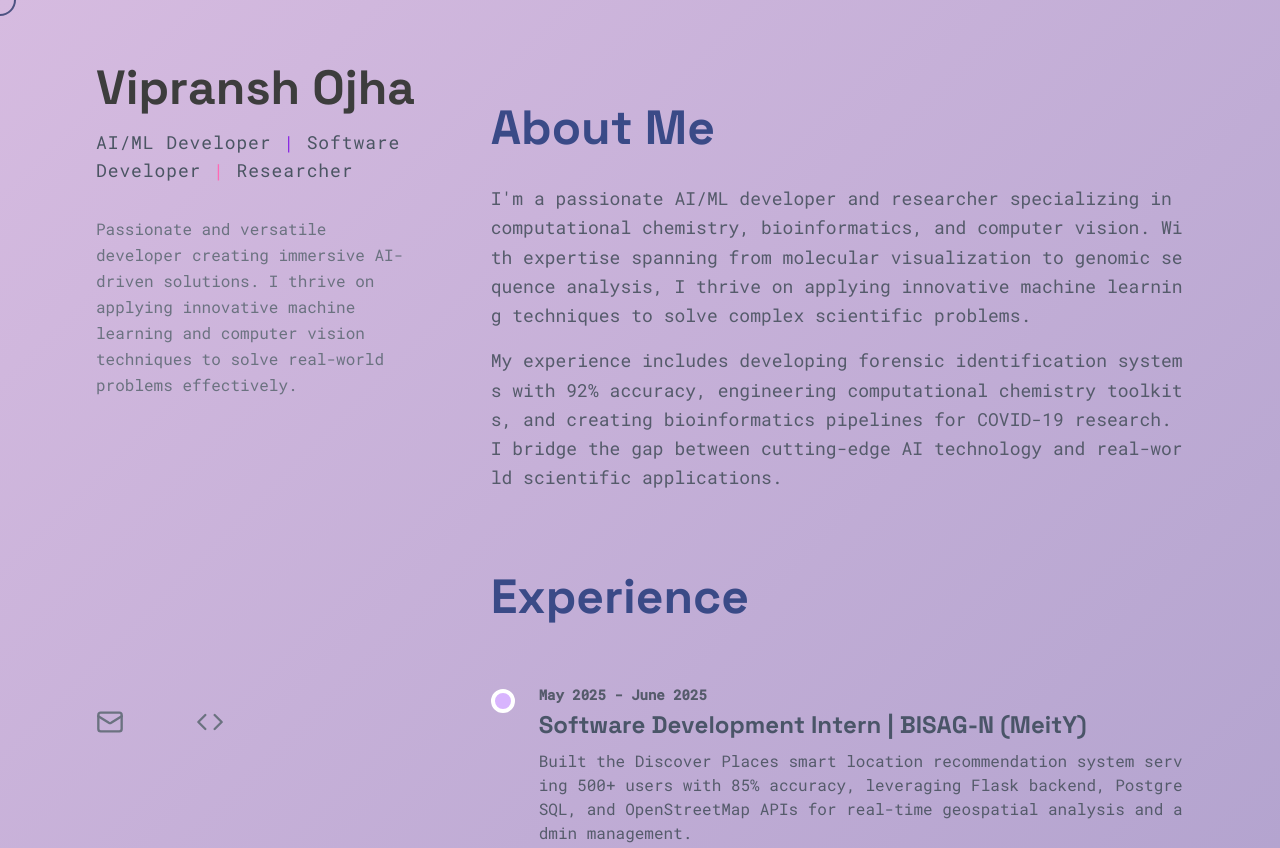
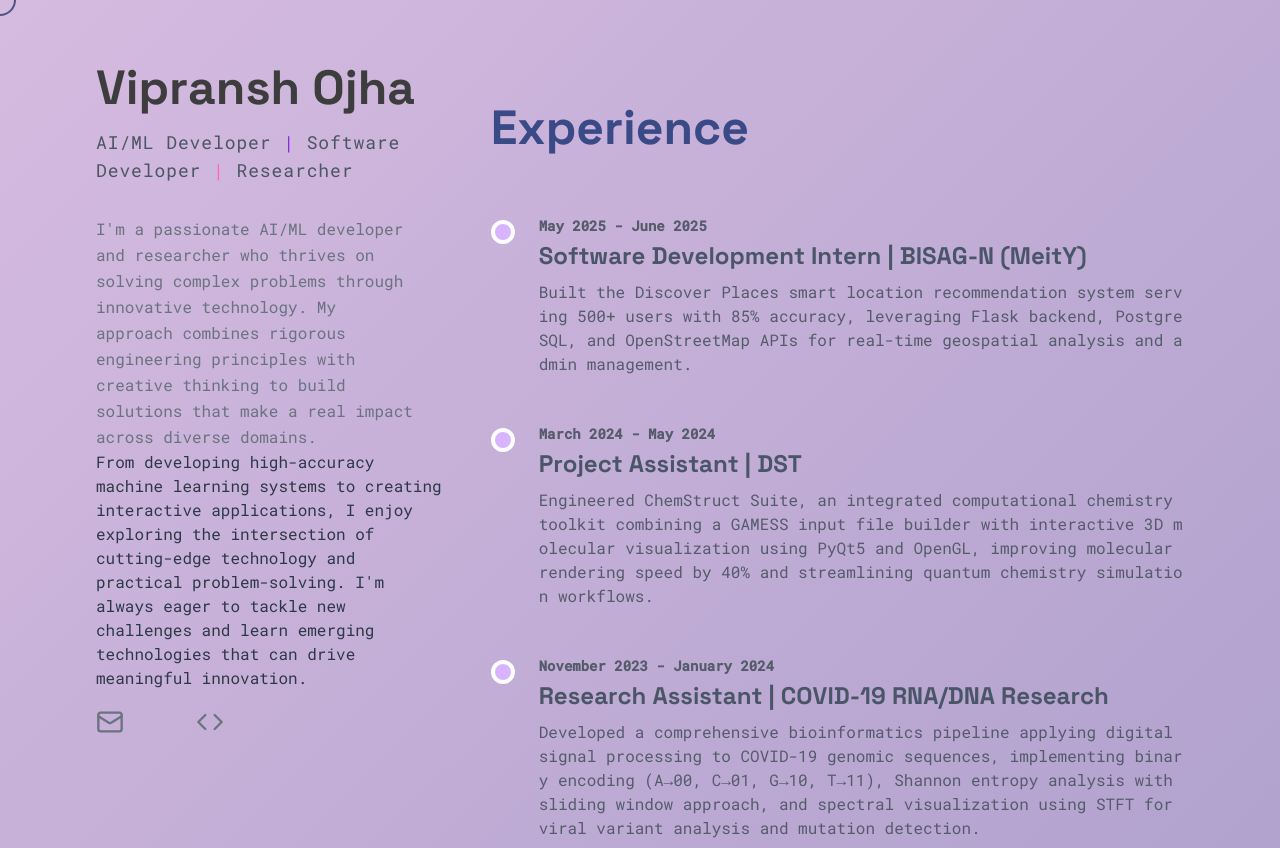
Before and after one commit to VipranshOjha/VipranshOjha, a plain HTML site: page index.html in a window 1280 px wide. Shown: the top 848 px of the page. Drawn offline with nearby package versions, Linux system fonts and the light colour scheme; some icons are missing.

Commit message:
Update index.html

```diff
--- a/index.html
+++ b/index.html
@@ -134,7 +134,10 @@ button {
                     AI/ML Developer <span style="color: #8a2be2;">|</span> Software Developer <span style="color: #ff69b4;">|</span> Researcher
                 </p>
                 <p class="animate-on-scroll mt-8 max-w-xs text-gray-500 leading-relaxed">
-                    Passionate and versatile developer creating immersive AI-driven solutions. I thrive on applying innovative machine learning and computer vision techniques to solve real-world problems effectively.
+                    I'm a passionate AI/ML developer and researcher who thrives on solving complex problems through innovative technology. My approach combines rigorous engineering principles with creative thinking to build solutions that make a real impact across diverse domains.
+                </p>
+                <p>
+                    From developing high-accuracy machine learning systems to creating interactive applications, I enjoy exploring the intersection of cutting-edge technology and practical problem-solving. I'm always eager to tackle new challenges and learn emerging technologies that can drive meaningful innovation.
                 </p>
             </div>
             <div id="connect" class="mt-8 lg:mt-0">
@@ -156,24 +159,7 @@ button {
         </header>
 
         <main class="lg:w-2/3 lg:py-16">
-            <!-- 1. ABOUT ME -->
-            <section id="about" class="py-10">
-                <div class="animate-on-scroll">
-                    <h2 class="font-space-grotesk text-4xl md:text-5xl font-bold mb-8 section-title">
-                        About Me
-                    </h2>
-                    <div class="text-lg text-gray-600 leading-relaxed space-y-4">
-                        <p>
-                            I'm a passionate AI/ML developer and researcher specializing in computational chemistry, bioinformatics, and computer vision. With expertise spanning from molecular visualization to genomic sequence analysis, I thrive on applying innovative machine learning techniques to solve complex scientific problems.
-                        </p>
-                        <p>
-                            My experience includes developing forensic identification systems with 92% accuracy, engineering computational chemistry toolkits, and creating bioinformatics pipelines for COVID-19 research. I bridge the gap between cutting-edge AI technology and real-world scientific applications.
-                        </p>
-                    </div>
-                </div>
-            </section>
-
-            <!-- 2. EXPERIENCE -->
+            <!-- 1. EXPERIENCE -->
             <section id="experience" class="py-10">
                 <h2 class="font-space-grotesk text-4xl md:text-5xl font-bold mb-16 section-title animate-on-scroll">
                     Experience
@@ -220,7 +206,7 @@ button {
                 </div>
             </section>
 
-            <!-- 3. PROJECTS -->
+            <!-- 2. PROJECTS -->
             <section id="projects" class="py-10">
                 <h2
                     class="font-space-grotesk text-4xl md:text-5xl font-bold mb-16 section-title animate-on-scroll"
@@ -255,7 +241,7 @@ button {
                 </div>
             </section>
 
-            <!-- 4. GROUP PROJECTS -->
+            <!-- 3. GROUP PROJECTS -->
             <section id="group-projects" class="py-10">
                 <h2 class="font-space-grotesk text-4xl md:text-5xl font-bold mb-16 section-title animate-on-scroll">
                     Group Projects
```
